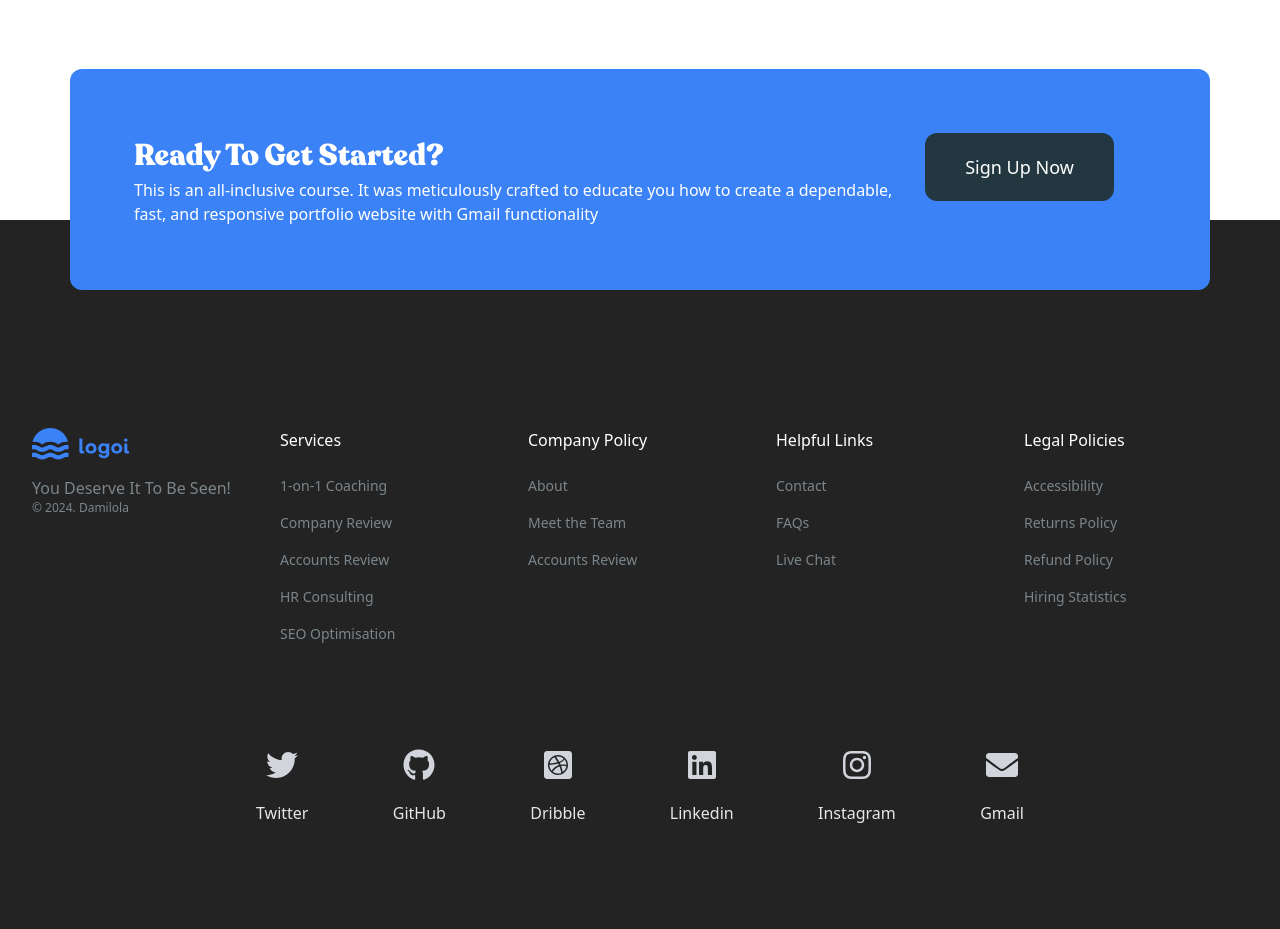
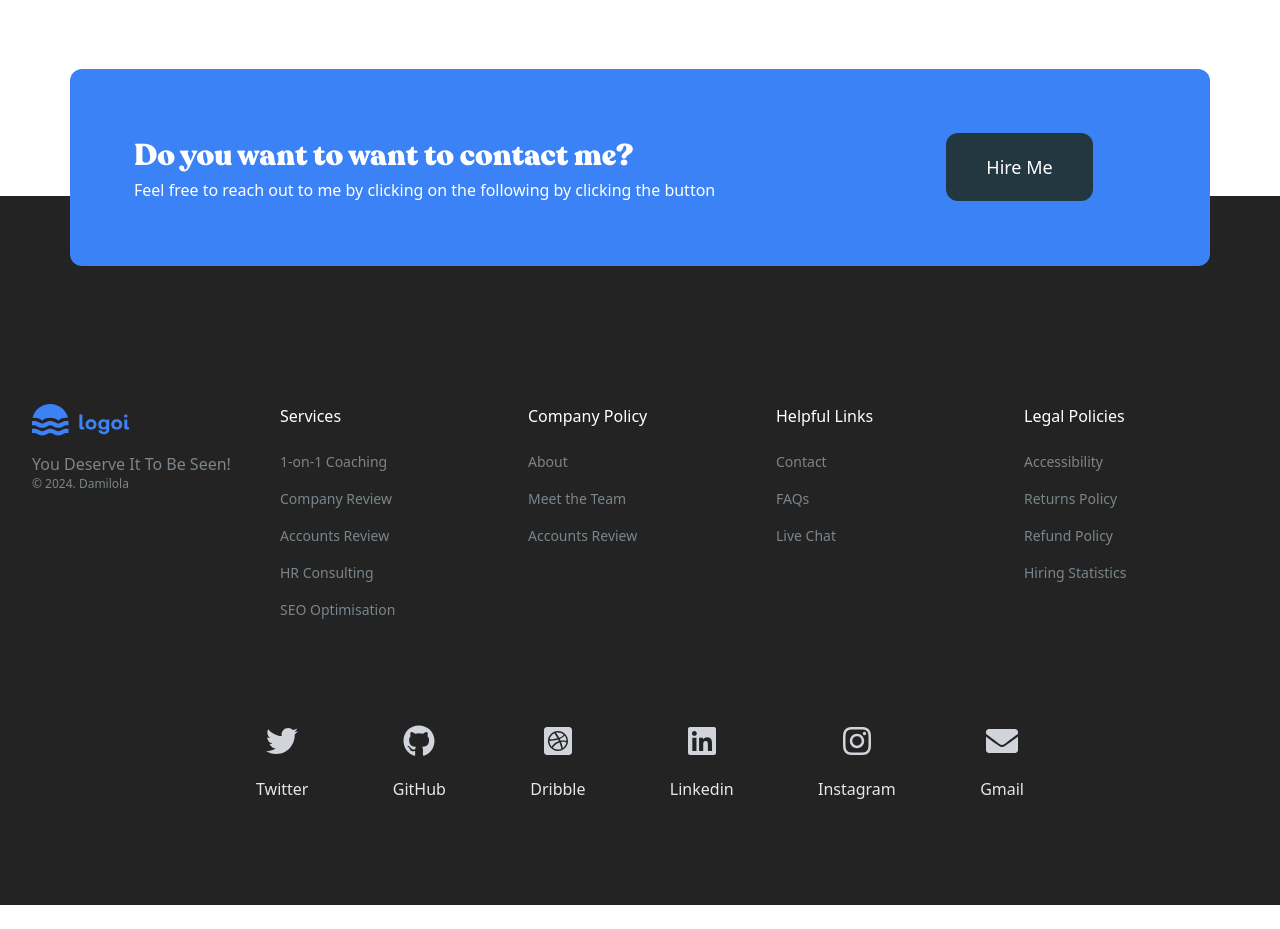
Before and after one commit to Michael4real-ux/Portfolio, a Next.js app: page /page/contactme in a window 1280 px wide. Shown: the part 1540-2469 px from the top of the page. After the commit the page ends 2445 px from the top, so only its background shows below. Built offline with nearby package versions, Linux system fonts and the light colour scheme.

Commit message:
footer_fix

```diff
--- a/src/app/components/Footer/Footer.js
+++ b/src/app/components/Footer/Footer.js
@@ -29,21 +29,19 @@ export default function Footer() {
           <div className="grid grid-cols-12">
             <div className="col-span-12 lg:col-span-9">
               <p className="text-[30px] text-white text-center lg:text-start">
-                Ready To Get Started?
+                Do you want to want to contact me?
               </p>
               <p className="text-white font-sans text-center lg:text-start">
-                This is an all-inclusive course. It was meticulously crafted to
-                educate you how to create a dependable, fast, and responsive
-                portfolio website with Gmail functionality
+              Feel free to reach out to me by clicking on the following by clicking the button
               </p>
             </div>
             <div className="col-span-12 lg:col-span-3">
               <div className="flex justify-center mt-5 lg:mt-0">
                 <a
                 target="blank"
-                href="https://www.udemy.com/course/the-ultimate-nextjs13-portfolio-website-responsive/?referralCode=910E0431A13760E0695A"
+                href="/page/contactme"
                  className="font-sans  cursor-pointer px-10 py-5 bg-[#223740] hover:bg-[#223740] rounded-xl text-white font-medium text-lg">
-                  Sign Up Now
+                  Hire Me
                 </a>
               </div>
             </div>
--- a/src/app/components/Testimonial/Testimonial.js
+++ b/src/app/components/Testimonial/Testimonial.js
@@ -136,7 +136,7 @@ export default function Testimonial() {
                   height={25}
                   width={25}
                     className="mb-3 md:mb-0  h-20 w-20 rounded-full"
-                    src="/avatar.jpg"
+                    src="/avatar.png"
                     alt="/"
                   />
                 </div>
```
